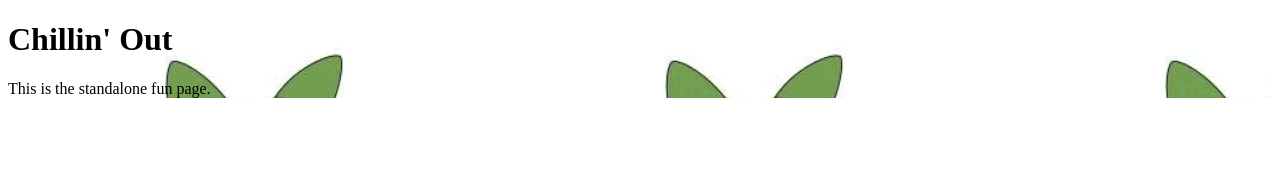
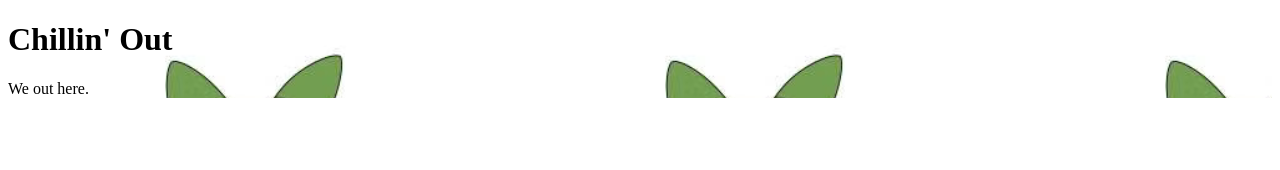
Before and after one commit to ccastle14/personal-website, a Next.js app in the folder apps/personal/: page / in a window 1280 px wide. Shown: the top 170 px of the page. Built offline with nearby package versions, Linux system fonts and the light colour scheme.

Commit message:
Content update

```diff
--- a/apps/personal/app/page.tsx
+++ b/apps/personal/app/page.tsx
@@ -11,7 +11,7 @@ export default function ChillinOutPage() {
                 style={{ backgroundImage: "url('/fun/turtwig.png')" }}
             >
                 <h1 className="text-4xl font-bold">Chillin' Out</h1>
-                <p className="mt-4 text-lg">This is the standalone fun page.</p>
+                <p className="mt-4 text-lg">We out here.</p>
             </main>
         </body>
     </html>
```
